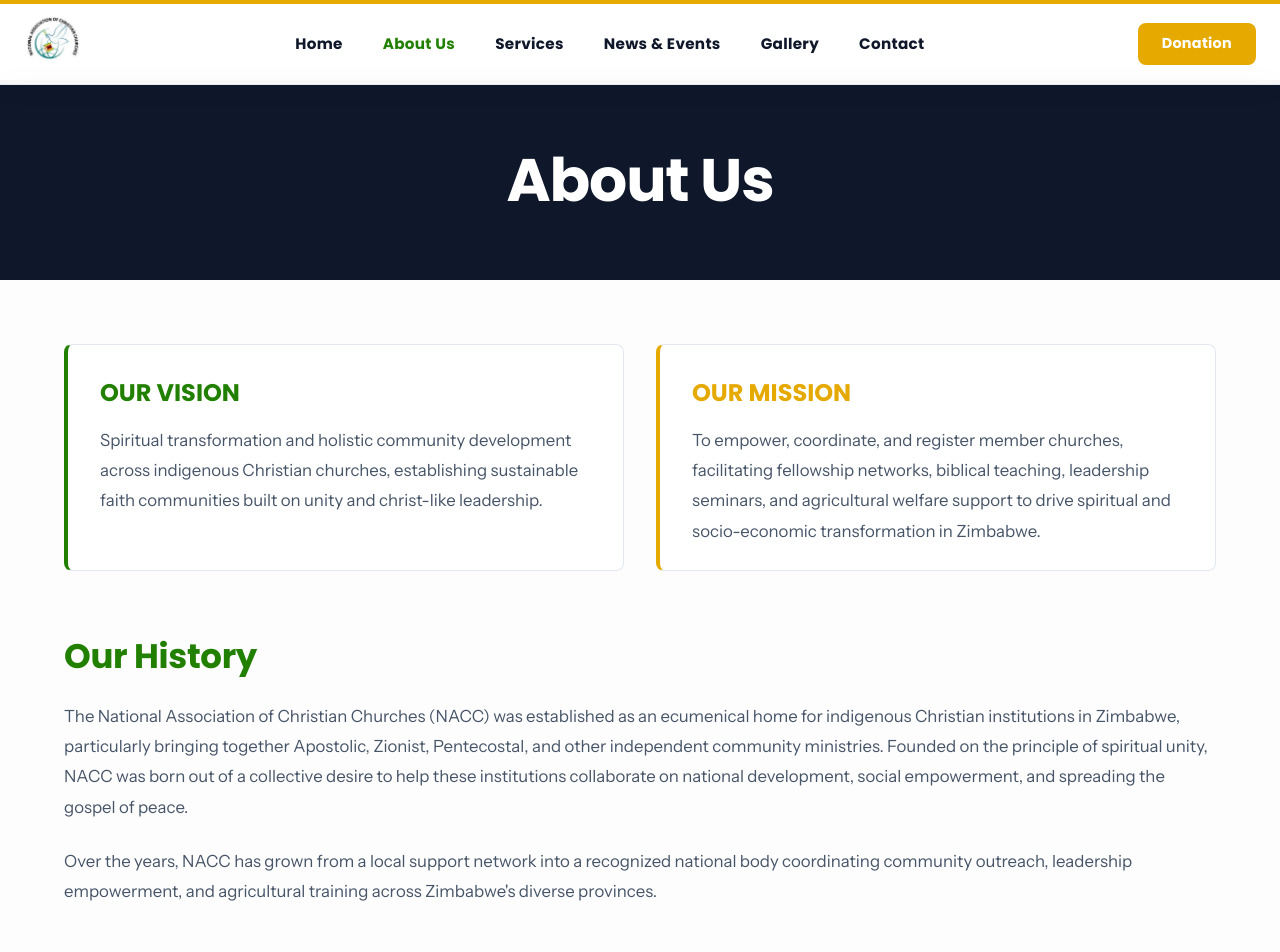
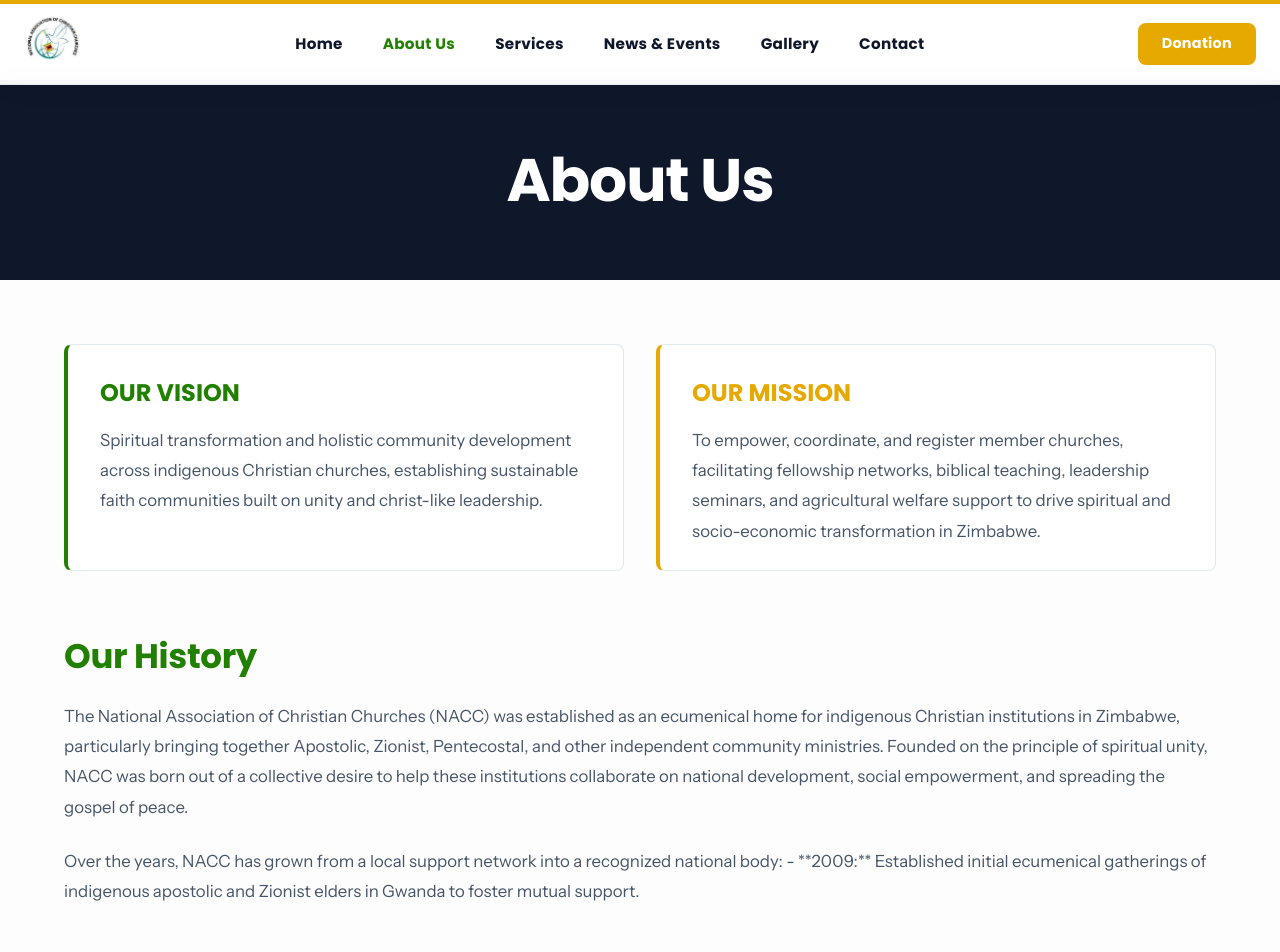
Before and after one commit to tonderaikawere/nacczw, a React (Vite) app: page /about in a window 1280 px wide. Shown: the top 952 px of the page. Built offline with nearby package versions, Linux system fonts and the light colour scheme; a web font is replaced by a local one.

Commit message:
content: add NACC history details for foundation year 2009 in Gwanda

```diff
--- a/src/pages/About/About.tsx
+++ b/src/pages/About/About.tsx
@@ -21,7 +21,8 @@ const About: React.FC = () => {
             The National Association of Christian Churches (NACC) was established as an ecumenical home for indigenous Christian institutions in Zimbabwe, particularly bringing together Apostolic, Zionist, Pentecostal, and other independent community ministries. Founded on the principle of spiritual unity, NACC was born out of a collective desire to help these institutions collaborate on national development, social empowerment, and spreading the gospel of peace.
           </Typography>
           <Typography variant="body1" sx={{ color: 'text.secondary', mb: 3, lineHeight: 1.8 }}>
-            Over the years, NACC has grown from a local support network into a recognized national body coordinating community outreach, leadership empowerment, and agricultural training across Zimbabwe's diverse provinces.
+            Over the years, NACC has grown from a local support network into a recognized national body:
+- **2009:** Established initial ecumenical gatherings of indigenous apostolic and Zionist elders in Gwanda to foster mutual support.
           </Typography>
         </Box>
         <Box sx={{ mt: 6 }}>
```
